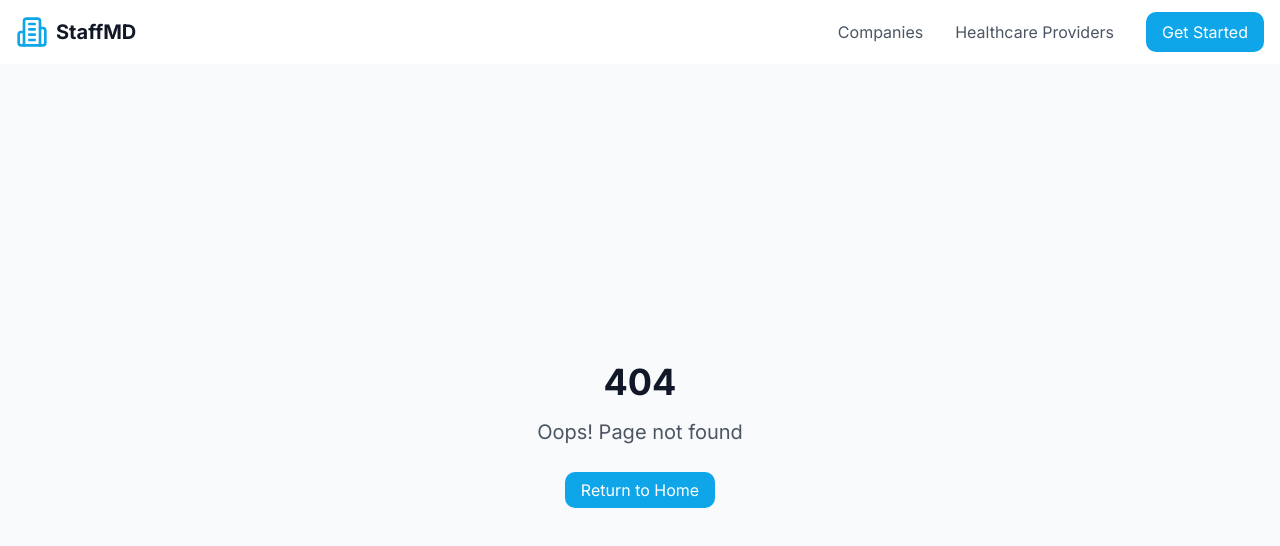
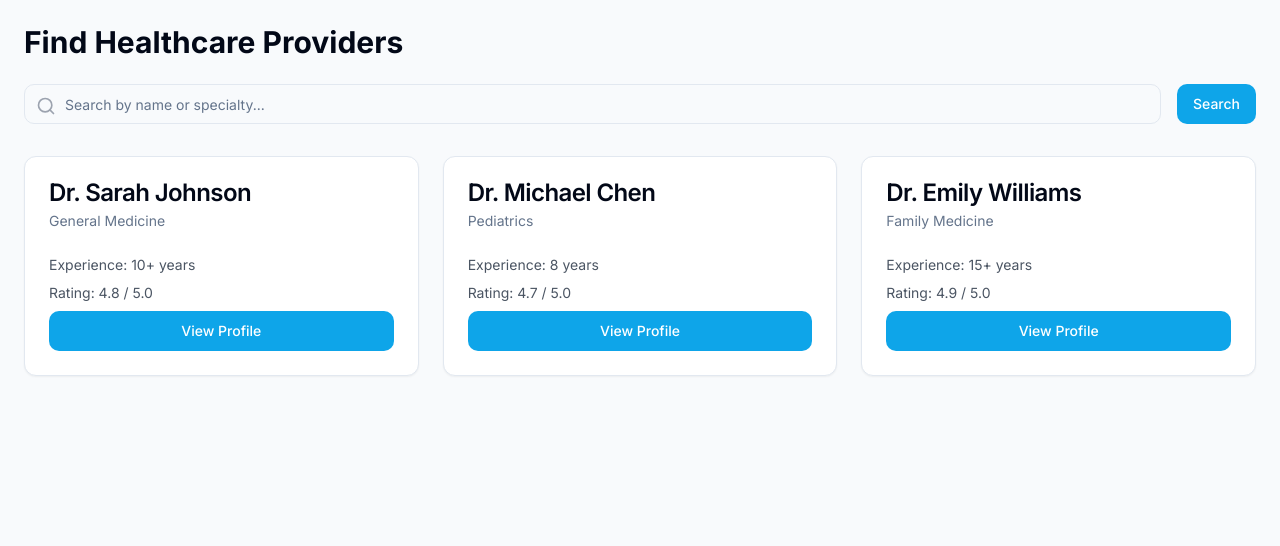
Before and after one commit to Pascaldawn/staffmd-connectcare, a React (Vite) app: page /search in a window 1280 px wide. Before the commit this address had no page. Shown: the top 546 px of the page. Built offline with nearby package versions, Linux system fonts and the light colour scheme.

Commit message:
Implement search functionality
This commit implements the search functionality.

```diff
--- a/src/App.tsx
+++ b/src/App.tsx
@@ -13,6 +13,7 @@ import BookAppointment from "./pages/BookAppointment";
 import ProfileVerification from "./pages/ProfileVerification";
 import CompanyDashboard from "./pages/CompanyDashboard";
 import ProviderDashboard from "./pages/ProviderDashboard";
+import Search from "./pages/Search";
 
 const queryClient = new QueryClient();
 
@@ -31,6 +32,7 @@ const App = () => (
           <Route path="/profile/verify" element={<ProfileVerification />} />
           <Route path="/dashboard/company" element={<CompanyDashboard />} />
           <Route path="/dashboard/provider" element={<ProviderDashboard />} />
+          <Route path="/search" element={<Search />} />
           <Route path="*" element={<NotFound />} />
         </Routes>
       </BrowserRouter>
--- a/src/components/Header.tsx
+++ b/src/components/Header.tsx
@@ -17,6 +17,7 @@ export function Header() {
 
           {/* Desktop Navigation */}
           <nav className="hidden md:flex items-center space-x-8">
+            <Link to="/search" className="text-gray-600 hover:text-primary">Find Providers</Link>
             <Link to="/register/company" className="text-gray-600 hover:text-primary">Companies</Link>
             <Link to="/register/provider" className="text-gray-600 hover:text-primary">Healthcare Providers</Link>
             <Link to="/register" className="btn-primary">Get Started</Link>
@@ -39,6 +40,13 @@ export function Header() {
         {isMenuOpen && (
           <div className="md:hidden py-4">
             <div className="flex flex-col space-y-4">
+              <Link
+                to="/search"
+                className="text-gray-600 hover:text-primary px-2 py-1"
+                onClick={() => setIsMenuOpen(false)}
+              >
+                Find Providers
+              </Link>
               <Link
                 to="/register/company"
                 className="text-gray-600 hover:text-primary px-2 py-1"
--- /dev/null
+++ b/src/pages/Search.tsx
@@ -0,0 +1,109 @@
+
+import React, { useState } from "react";
+import { Search as SearchIcon } from "lucide-react";
+import { Input } from "@/components/ui/input";
+import { Button } from "@/components/ui/button";
+import {
+  Card,
+  CardContent,
+  CardDescription,
+  CardHeader,
+  CardTitle,
+} from "@/components/ui/card";
+
+interface Provider {
+  id: number;
+  name: string;
+  specialty: string;
+  experience: string;
+  rating: number;
+}
+
+const mockProviders: Provider[] = [
+  {
+    id: 1,
+    name: "Dr. Sarah Johnson",
+    specialty: "General Medicine",
+    experience: "10+ years",
+    rating: 4.8,
+  },
+  {
+    id: 2,
+    name: "Dr. Michael Chen",
+    specialty: "Pediatrics",
+    experience: "8 years",
+    rating: 4.7,
+  },
+  {
+    id: 3,
+    name: "Dr. Emily Williams",
+    specialty: "Family Medicine",
+    experience: "15+ years",
+    rating: 4.9,
+  },
+];
+
+const Search = () => {
+  const [searchQuery, setSearchQuery] = useState("");
+  const [filteredProviders, setFilteredProviders] = useState<Provider[]>(mockProviders);
+
+  const handleSearch = (query: string) => {
+    setSearchQuery(query);
+    const filtered = mockProviders.filter(
+      (provider) =>
+        provider.name.toLowerCase().includes(query.toLowerCase()) ||
+        provider.specialty.toLowerCase().includes(query.toLowerCase())
+    );
+    setFilteredProviders(filtered);
+  };
+
+  return (
+    <div className="container mx-auto p-6">
+      <h1 className="text-3xl font-bold mb-6">Find Healthcare Providers</h1>
+
+      <div className="flex gap-4 mb-8">
+        <div className="relative flex-1">
+          <SearchIcon className="absolute left-3 top-3 h-5 w-5 text-gray-400" />
+          <Input
+            type="text"
+            placeholder="Search by name or specialty..."
+            value={searchQuery}
+            onChange={(e) => handleSearch(e.target.value)}
+            className="pl-10"
+          />
+        </div>
+        <Button>Search</Button>
+      </div>
+
+      <div className="grid gap-6 md:grid-cols-2 lg:grid-cols-3">
+        {filteredProviders.map((provider) => (
+          <Card key={provider.id} className="card-hover">
+            <CardHeader>
+              <CardTitle>{provider.name}</CardTitle>
+              <CardDescription>{provider.specialty}</CardDescription>
+            </CardHeader>
+            <CardContent>
+              <div className="space-y-2">
+                <p className="text-sm text-gray-600">
+                  Experience: {provider.experience}
+                </p>
+                <p className="text-sm text-gray-600">
+                  Rating: {provider.rating} / 5.0
+                </p>
+                <Button className="w-full mt-4">View Profile</Button>
+              </div>
+            </CardContent>
+          </Card>
+        ))}
+      </div>
+
+      {filteredProviders.length === 0 && (
+        <div className="text-center py-8">
+          <p className="text-gray-600">No healthcare providers found matching your search.</p>
+        </div>
+      )}
+    </div>
+  );
+};
+
+export default Search;
```
